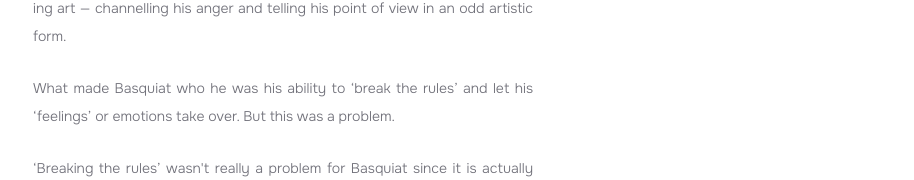
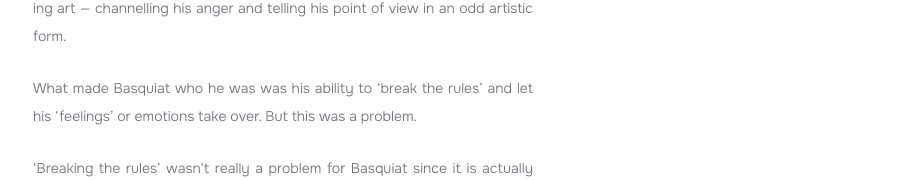
Before and after one commit to holaliamewu/portfolio-react, a React (Vite) app: page /jean-michel-basquiat in a window 1280 px wide. Shown: the part 466-646 px from the top of the page, without its empty margins (357-1271 px from the left). Built offline with nearby package versions, Linux system fonts and the light colour scheme.

Commit message:
quick correction

```diff
--- a/src/pages/t-04.jsx
+++ b/src/pages/t-04.jsx
@@ -24,7 +24,7 @@ return (
                     This is a guy whose art will look like BS at first glance until you keep looking and intentionally immerse yourself into it. You then realise He&apos;s actually making art — channelling his anger and telling his point of view in an odd artistic form.
                 </p>
                 <p>
-                    What made Basquiat who he was his ability to ‘break the rules’  and let his ‘feelings’ or emotions take over. But this was a problem.
+                    What made Basquiat who he was was his ability to ‘break the rules’  and let his ‘feelings’ or emotions take over. But this was a problem.
                 </p>
                 <p>
                     ‘Breaking the rules’ wasn&apos;t really a problem for Basquiat since it is actually what made him the distinct graffiti artist he was. His problem was his ‘feelings’ - let&apos;s call it his emotions.
```
